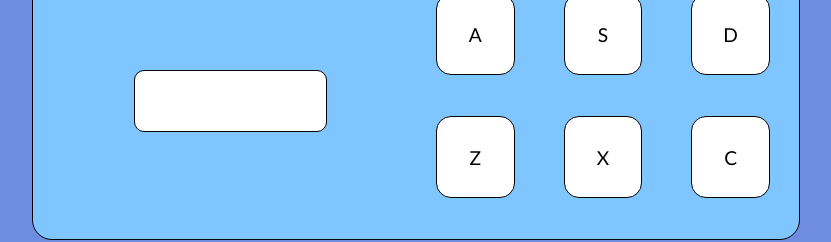
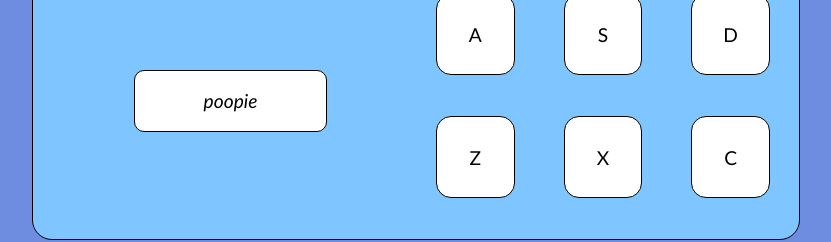
Before and after one commit to Ryan-Sherry/FCC-drum-pad, a React (Create React App) app: page / in a window 1280 px wide. Shown: the part 360-602 px from the top of the page, without its empty margins (224-1055 px from the left). Built offline with nearby package versions, Linux system fonts and the light colour scheme.

Commit message:
Debugging
Changed "message" to "display" after restructuring App so that {this.state.display} is displayed in display panel.

```diff
--- a/src/App.js
+++ b/src/App.js
@@ -62,7 +62,7 @@ class App extends React.Component {
   constructor(props) {
     super(props);
     this.state = {
-      display: ""
+      display: "poopie"
     };
   }
 
@@ -90,7 +90,7 @@ class App extends React.Component {
             </div>
             <div id="display">
               <div id="panel">
-                {this.state.message}
+                {this.state.display}
               </div>
             </div>
           </div>
```
